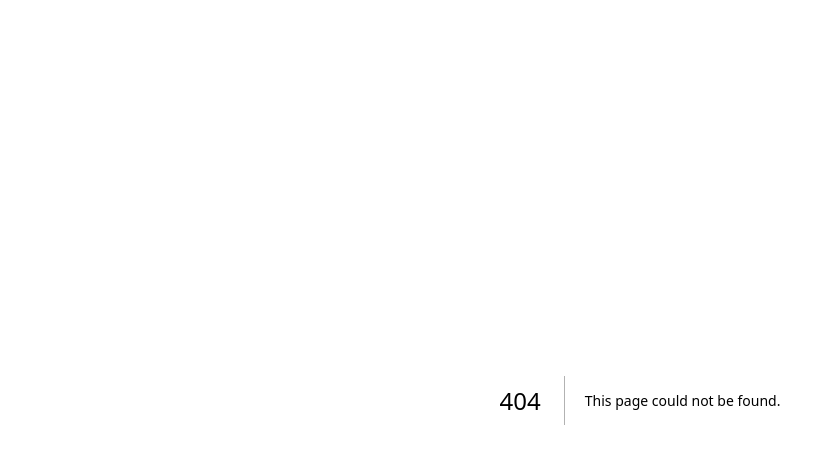
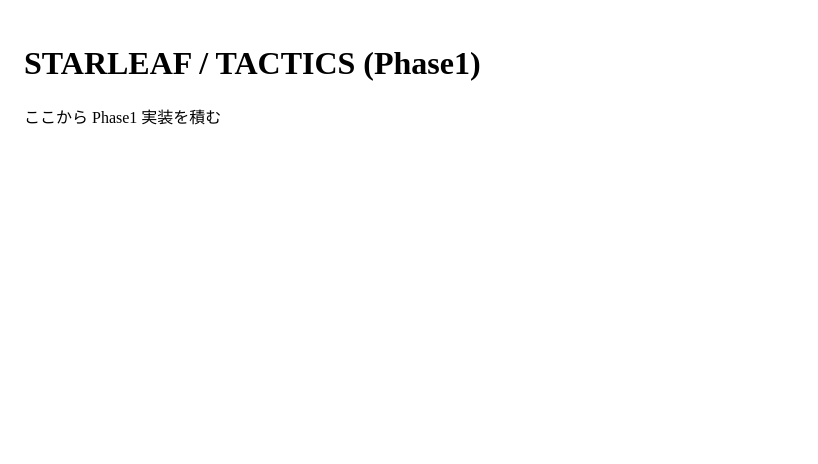
Before and after one commit to kan0601g-maker/pause-pwa, a Next.js app: page /rooms/starleaf/battle/tactics/phase1 in a window 1280 px wide. Before the commit this address had no page. Shown: the top 464 px of the page, without its empty margins (0-818 px from the left). Built offline with nearby package versions, Linux system fonts and the light colour scheme.

Commit message:
Create page.js

```diff
--- /dev/null
+++ b/app/rooms/starleaf/battle/tactics/phase1/page.js
@@ -0,0 +1,10 @@
+"use client";
+
+export default function Phase1() {
+  return (
+    <div style={{ minHeight: "100vh", padding: 24 }}>
+      <h1>STARLEAF / TACTICS (Phase1)</h1>
+      <p>ここから Phase1 実装を積む</p>
+    </div>
+  );
+}
```
